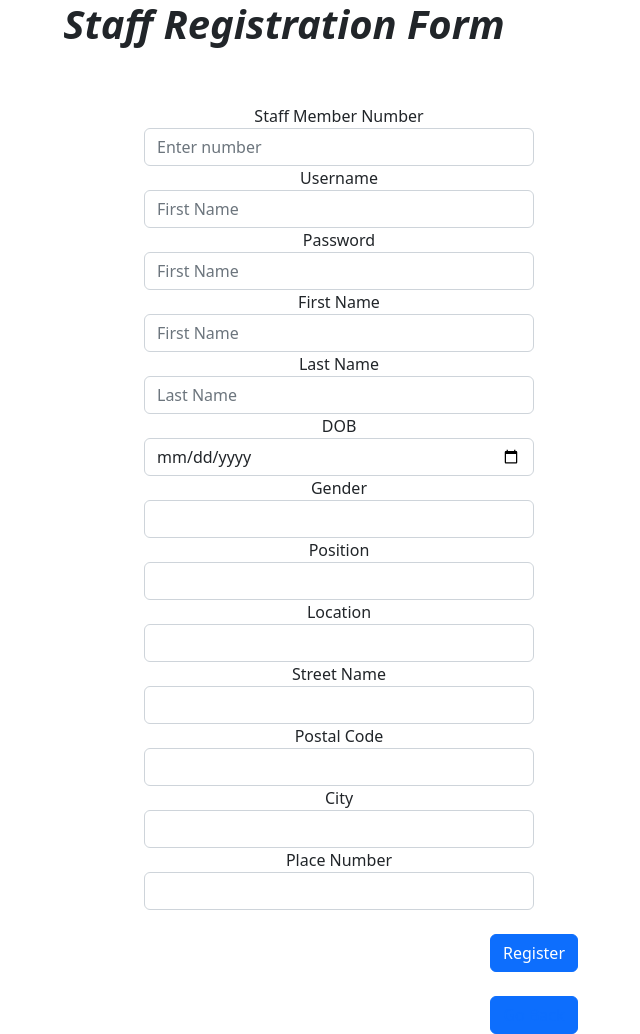
After one commit to aksh0010/my_residence, a PHP site: page /staff_signup.html in a window 1280 px wide. The commit adds this page. Shown: the whole page, without its empty margins (356-996 px from the left). Run offline with PHP 8.4, Linux system fonts and the light colour scheme.

Commit message:
added signup

```diff
--- a/php/admin_home.php
+++ b/php/admin_home.php
@@ -297,10 +297,10 @@ if (!$_SESSION['patel4d1_My_residence']) {
     <!-- !! Back to home page  -->
 
   </div>
-  <!-- <hr>
-  <button class="btn btn-warning" style="text-decoration:none"> <a href="staff_signup.php">Register Staff</a> </button>
+  <hr>
+  <button class="btn btn-warning" style="text-decoration:none"> <a href="staff_signup.html">Register Staff</a> </button>
   <br><button class="btn btn-warning" style="text-decoration:none"> <a href="student_signup.php">Register Student</a> </button>
-  <br> -->
+  <br>
 
   <Center><button class="btn btn-warning" style="text-decoration:none"> <a href="logout.php">Log out</a> </button></Center>
 
--- /dev/null
+++ b/php/staff_signup.html
@@ -0,0 +1,100 @@
+
+
+<!DOCTYPE html>
+<html lang="en">
+
+<head>
+  <meta charset="UTF-8" />
+  <meta http-equiv="X-UA-Compatible" content="IE=edge" />
+  <meta name="viewport" content="width=device-width, initial-scale=1.0" />
+  <title>Document</title>
+  <style>
+    .id {
+      padding-right: 500px;
+      padding-left: 500px;
+    }
+  </style>
+  <!-- CSS only -->
+  <link href="https://cdn.jsdelivr.net/npm/bootstrap@5.2.3/dist/css/bootstrap.min.css" rel="stylesheet" integrity="sha384-rbsA2VBKQhggwzxH7pPCaAqO46MgnOM80zW1RWuH61DGLwZJEdK2Kadq2F9CUG65" crossorigin="anonymous" />
+  <!-- JavaScript Bundle with Popper -->
+  <script src="https://cdn.jsdelivr.net/npm/bootstrap@5.2.3/dist/js/bootstrap.bundle.min.js" integrity="sha384-kenU1KFdBIe4zVF0s0G1M5b4hcpxyD9F7jL+jjXkk+Q2h455rYXK/7HAuoJl+0I4" crossorigin="anonymous"></script>
+</head>
+
+<body style="text-align: center">
+  <!-- div for nav bar if needed -->
+  <div>
+    <h1 style="text-align: center">
+      <b><i>Staff Registration Form</i></b>
+    </h1>
+  </div>
+  <br /><br />
+  <!-- Div for the rest of code  -->
+  <div>
+    <form style="padding-left: 500px" action="staff_signup.php" method="POST">
+      <div class="form-row">
+        <div class="form-group col-md-6">
+          <label>Staff Member Number </label>
+          <input type="number" class="form-control" id="staff_num" name="staff_num" placeholder="Enter number" />
+        </div>
+        <div class="form-group col-md-6">
+          <label>Username </label>
+          <input type="text" class="form-control" id="username" placeholder="First Name" />
+        </div>
+        <div class="form-group col-md-6">
+          <label>Password </label>
+          <input type="password" class="form-control" id="password" placeholder="First Name" />
+        </div>
+        <div class="form-group col-md-6">
+          <label>First Name </label>
+          <input type="text" class="form-control" id="staff_fname" placeholder="First Name" />
+        </div>
+      </div>
+      <div class="form-group col-md-6">
+        <label>Last Name </label>
+        <input type="text" class="form-control" id="staff_lname" placeholder="Last Name" />
+      </div>
+      <div class="form-group col-md-6">
+        <label>DOB </label>
+        <input type="date" class="form-control" id="dob" />
+      </div>
+      <div class="form-row">
+        <div class="form-group col-md-6">
+          <label>Gender </label>
+          <input type="text" class="form-control" id="gender" />
+        </div>
+        <div class="form-group col-md-6">
+          <label>Position </label>
+          <input type="text" class="form-control" id="position" />
+        </div>
+        <div class="form-group col-md-6">
+          <label>Location </label>
+          <input type="text" class="form-control" id="loc" />
+        </div>
+        <div class="form-group col-md-6">
+          <label>Street Name </label>
+          <input type="text" class="form-control" id="street" />
+        </div>
+        <div class="form-group col-md-6">
+          <label>Postal Code </label>
+          <input type="text" class="form-control" id="postalcode" />
+        </div>
+        <div class="form-group col-md-6">
+          <label>City </label>
+          <input type="text" class="form-control" id="city" />
+        </div>
+        <div class="form-group col-md-6">
+          <label>Place Number </label>
+          <input type="text" class="form-control" id="place_num" />
+        </div>
+      </div>
+      <br />
+      <button type="submit" id="btn1" class="btn btn-primary">Register</button>
+      <br /><br />
+      <button type="submit" id="btn2" class="btn btn-primary">
+        <a href="admin_login.php"> Go Back</a>
+      </button>
+    </form>
+  </div>
+</body>
+
+</html>
--- a/php/student_signup.php
+++ b/php/student_signup.php
@@ -176,7 +176,7 @@ if ($_SERVER["REQUEST_METHOD"] == "POST") {
         </div>
         <div class="form-group col-md-6">
           <label for="inputZip">Place num for Student</label>
-          <input type="number" class="form-control" id="PLACE_NUM" placeholder="eg: 10/11" />
+          <input type="text" class="form-control" id="PLACE_NUM" placeholder="eg: H10 \ F12" />
 
         </div>
       </div>
```
Also changed, not shown: php/staff_signup.php (+20 -126 lines).
